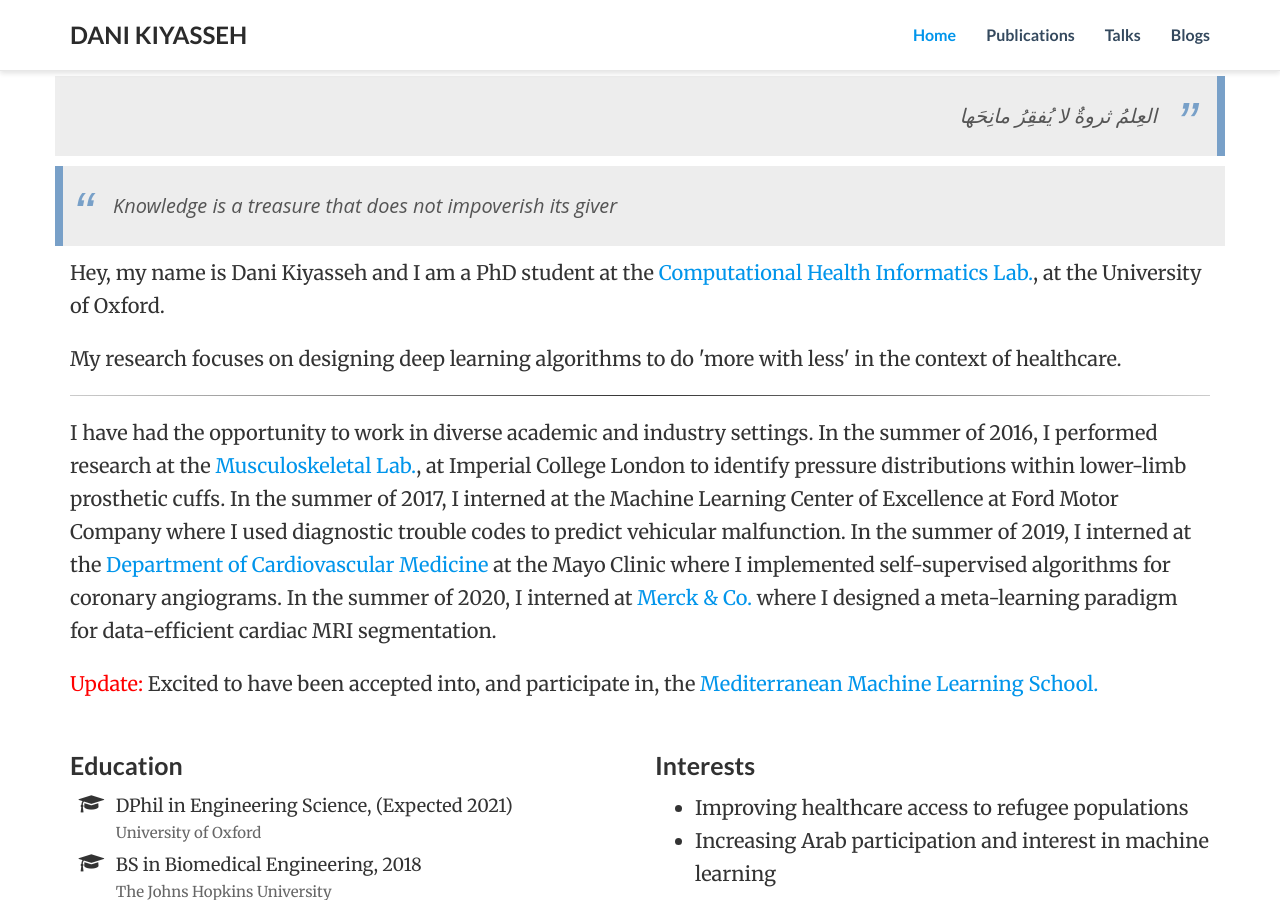
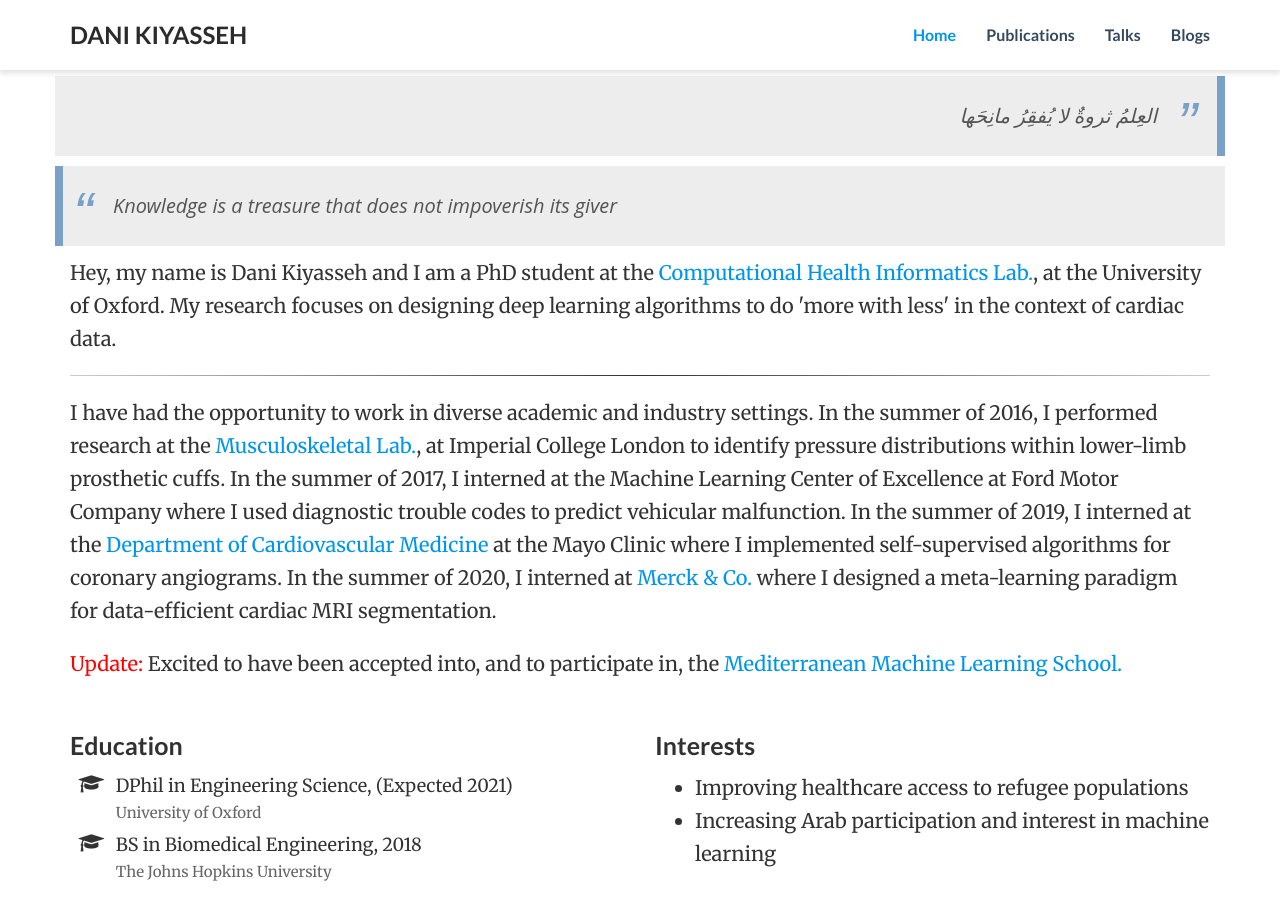
Before and after one commit to danikiyasseh/danikiyasseh.github.io, a Jekyll site: the page index.html, which Jekyll copies as it is, in a window 1280 px wide and 900 px high, scrolled down 558 px. Built offline with Jekyll 4.4.1, drawn with Linux system fonts in a browser that asks for light colours; nearby versions of some CDN libraries; a style sheet for code colours, icons or effects is not loaded.

Commit message:
Update index.html

```diff
--- a/index.html
+++ b/index.html
@@ -176,9 +176,9 @@
 		</blockquote>
 		</div> -->
 
-		<p>Hey, my name is Dani Kiyasseh and I am a PhD student at the <a href="http://www.robots.ox.ac.uk/~davidc/" target="_blank">Computational Health Informatics Lab.</a>, at the University of Oxford.</p>
-
-		<p>My research focuses on designing deep learning algorithms to do 'more with less' in the context of healthcare.</p>
+		<p>Hey, my name is Dani Kiyasseh and I am a PhD student at the <a href="http://www.robots.ox.ac.uk/~davidc/" target="_blank">Computational Health Informatics Lab.</a>, at the University of Oxford.
+			My research focuses on designing deep learning algorithms to do 'more with less' in the context of cardiac data.
+		</p>
 
 		<hr>
 
@@ -188,7 +188,7 @@
 		In the summer of 2020, I interned at <a href="https://www.merck.com/index.html", target="_blank">Merck & Co.</a> where I designed a meta-learning paradigm for data-efficient cardiac MRI segmentation.
 		</p>
 
-		<p> <span style="color:red;">Update:</span> Excited to have been accepted into, and participate in, the <a href="https://www.m2lschool.org/", target="_blank">Mediterranean Machine Learning School.</a>
+		<p> <span style="color:red;">Update:</span> Excited to have been accepted into, and to participate in, the <a href="https://www.m2lschool.org/", target="_blank">Mediterranean Machine Learning School.</a>
 		</p>
 
 		</div>
```
